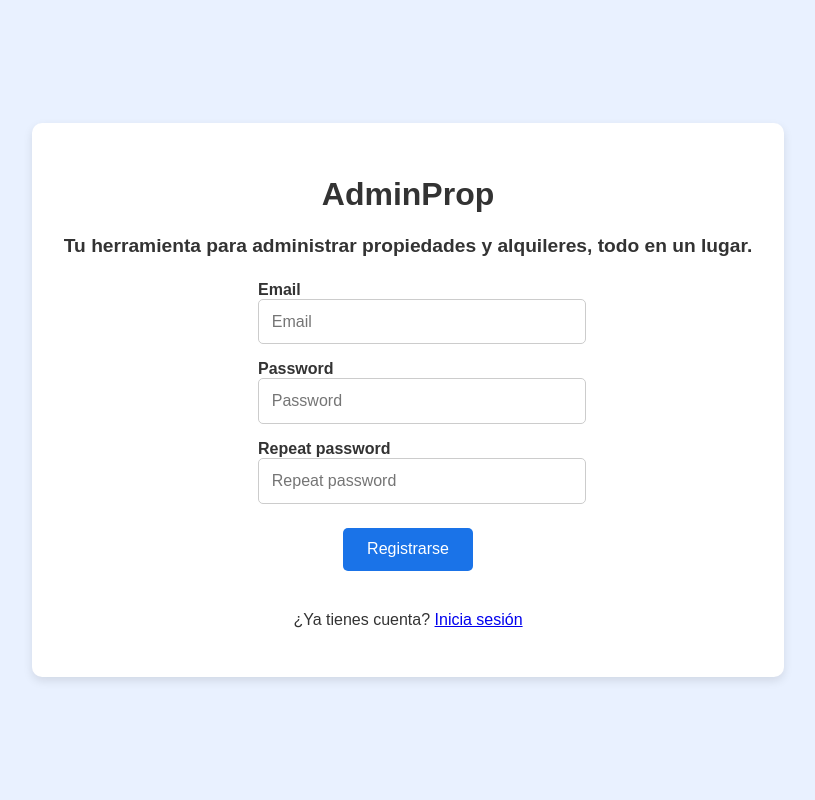
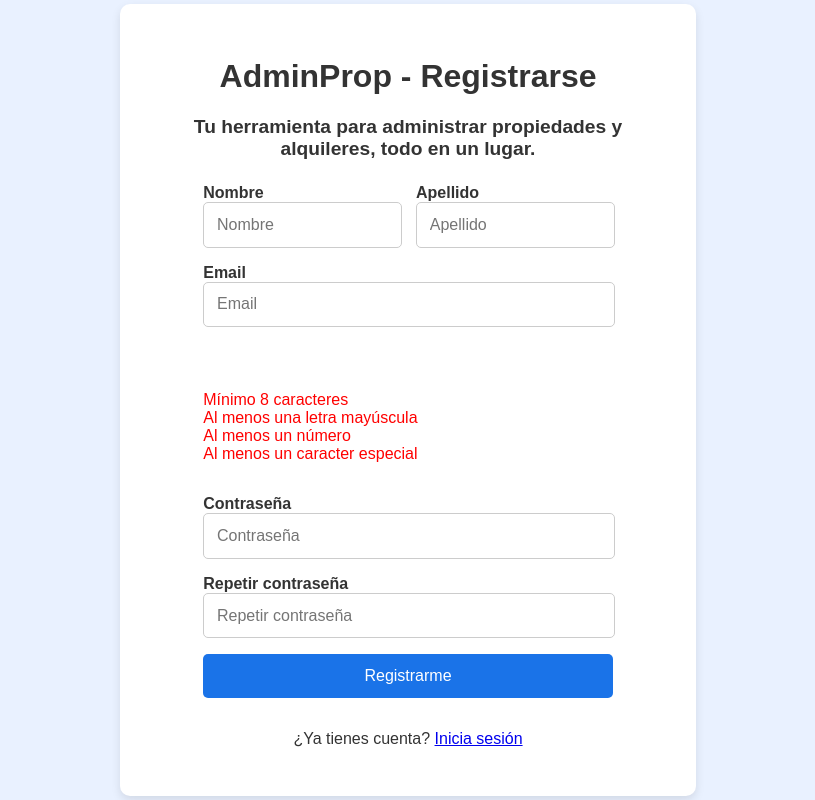
Before and after one commit to germandouce/prototipo-AdminProp, a Flask app: page /register in a window 1280 px wide. Shown: the whole page, without its empty margins (232-1047 px from the left). Run offline with Flask 3, Linux system fonts and the light colour scheme; parts of the project's set-up code (start-up, migrations or seed data) failed here and were passed over.

Commit message:
Register con validación de contraseña, cambios de estilos, cuando se registra (aun no se efectúa el registro) redirecciona a login

```diff
--- a/Frontend/app.py
+++ b/Frontend/app.py
@@ -40,8 +40,17 @@ def login():
 #    DESCOMENTAR ARRIBA Y BORRAR ABAJO PARA EL LOGIN FUNCIONAL
 #    return redirect(url_for("inicio"))
 
-@app.route("/register")
+@app.route("/register", methods=["GET", "POST"])
 def register():
+    if request.method == "POST":
+        email = request.form.get("email")
+        password = request.form.get("password")
+        response = requests.post(f"{API_URL}/login", json={"email": email, "password": password})
+        if response.status_code == 200:
+            return redirect(url_for("login"))
+        else:
+            error_msg = response.json().get("error", "Error desconocido")
+            return render_template("register.html", error=error_msg)
     return render_template("register.html")
 
 @app.route("/clientes")
--- a/Frontend/static/css/style.css
+++ b/Frontend/static/css/style.css
@@ -66,31 +66,43 @@ table th, table td {
     display: flex;
 }
 
-.login-container {
+.auth-form-container {
     text-align: center;
     background: white;
     padding: 2rem;
     border-radius: 10px;
     box-shadow: 0 4px 10px rgba(0,0,0,0.1);
+    width: 40%;
     h2 {
         font-size: 1.2rem;
         overflow: clip;
     }
 }
 
-#login-form {
+#login-form-container {
+    width: 30%;
+}
+
+#login-form, #register-form {
     display: flex;
     flex-direction: column;
     gap: 1rem;
     align-items: center;
 }
 
+.double-input-container {
+    display: flex;
+    flex-direction: row;
+    gap: 1rem;
+    width: 80%;
+    justify-content: space-around;
+}
+
 .input-container {
     display: flex;
     flex-direction: column;
     align-items: flex-start;
-    width: 100%;
-    max-width: 300px;
+    width: 80%;
 }
 
 input {
@@ -98,7 +110,7 @@ input {
     border: 1px solid #ccc;
     border-radius: 5px;
     font-size: 1rem;
-    width: 100%;
+    width: calc(100% - 1.6rem);
 }
 
 label { font-weight: bold; }
@@ -109,12 +121,11 @@ label { font-weight: bold; }
 }
 
 #submit-btn {
-    padding: 0.8rem 1.5rem;
-    margin: 0.5rem;
     border: none;
     border-radius: 5px;
     font-size: 1rem;
     cursor: pointer;
+    width: 100%;
 }
 
 button {
--- /dev/null
+++ b/Frontend/static/js/register-validation.js
@@ -0,0 +1,108 @@
+// Reglas de validación
+const rules = [
+    {
+        test: pwd => pwd.length >= 8,
+        message: 'Mínimo 8 caracteres'
+    },
+    {
+        test: pwd => /[A-Z]/.test(pwd),
+        message: 'Al menos una letra mayúscula'
+    },
+    {
+        test: pwd => /\d/.test(pwd),
+        message: 'Al menos un número'
+    },
+    {
+        test: pwd => /[^A-Za-z0-9]/.test(pwd),
+        message: 'Al menos un caracter especial'
+    }
+];
+
+const passwordInput = document.getElementById('password-input');
+const repeatPasswordInput = document.getElementById('repeat-password-input');
+const passwordContainer = document.getElementById('password-input-container');
+
+// Crear contenedor de mensajes si no existe
+let validationList = document.getElementById('password-validation-list');
+if (!validationList) {
+    validationList = document.createElement('ul');
+    validationList.id = 'password-validation-list';
+    validationList.style.listStyle = 'none';
+    validationList.style.padding = '0';
+    validationList.style.width = '80%';
+    validationList.style.textAlign = 'start';
+    passwordContainer.parentNode.insertBefore(validationList, passwordContainer);
+    // Crear los items
+    rules.forEach((rule, i) => {
+        const li = document.createElement('li');
+        li.id = 'rule-' + i;
+        li.textContent = rule.message;
+        li.style.color = 'red';
+        validationList.appendChild(li);
+    });
+}
+
+// Validación en tiempo real de la contraseña
+passwordInput.addEventListener('input', function() {
+    const pwd = passwordInput.value;
+    rules.forEach((rule, i) => {
+        const li = document.getElementById('rule-' + i);
+        if (rule.test(pwd)) {
+            li.style.color = 'green';
+        } else {
+            li.style.color = 'red';
+        }
+    });
+    // También actualiza la coincidencia de contraseñas si ya hay valor en repetir
+    checkPasswordMatch();
+});
+
+// Validación en tiempo real de coincidencia de contraseñas
+repeatPasswordInput.addEventListener('input', checkPasswordMatch);
+passwordInput.addEventListener('input', checkPasswordMatch);
+
+function checkPasswordMatch() {
+    const password = passwordInput.value;
+    const repeatPassword = repeatPasswordInput.value;
+    let msg = document.getElementById('password-match-message');
+    if (!msg) {
+        msg = document.createElement('p');
+        msg.id = 'password-match-message';
+        msg.style.color = 'red';
+        repeatPasswordInput.parentNode.appendChild(msg);
+    }
+    if (repeatPassword && password !== repeatPassword) {
+        msg.textContent = 'Las contraseñas no coinciden.';
+        msg.style.color = 'red';
+    } else if (repeatPassword && password === repeatPassword) {
+        msg.textContent = 'Las contraseñas coinciden.';
+        msg.style.color = 'green';
+    } else {
+        msg.textContent = '';
+    }
+}
+
+// Validación al enviar el formulario
+const registerForm = document.getElementById('register-form');
+registerForm.addEventListener('submit', function(event) {
+    const pwd = passwordInput.value;
+    const repeatPwd = repeatPasswordInput.value;
+    let valid = true;
+
+    // Verifica todas las reglas
+    rules.forEach((rule, i) => {
+        if (!rule.test(pwd)) {
+            valid = false;
+        }
+    });
+
+    // Verifica coincidencia de contraseñas
+    if (pwd !== repeatPwd) {
+        valid = false;
+    }
+
+    if (!valid) {
+        event.preventDefault();
+        alert('La contraseña no cumple los requisitos o las contraseñas no coinciden.');
+    }
+});
--- a/Frontend/templates/register.html
+++ b/Frontend/templates/register.html
@@ -4,32 +4,50 @@
     <meta charset="UTF-8">
     <title>Title</title>
     <link rel="stylesheet" href="{{ url_for('static', filename='css/style.css') }}">
+    <link rel="stylesheet" href="../static/css/style.css">
     <link href="https://fonts.googleapis.com/icon?family=Material+Icons" rel="stylesheet">
 </head>
 <body>
 <div id="login-screen" class="login-screen active">
-    <div class="login-container">
-        <h1>AdminProp</h1>
+    <div class="auth-form-container">
+        <h1>AdminProp - Registrarse</h1>
         <h2>Tu herramienta para administrar propiedades y alquileres, todo en un lugar.</h2>
         <div class="buttons">
-            <form id="login-form">
+            <form id="register-form" class="auth-form" method="POST" action="{{ url_for('register') }}">
+                {% if error %}
+                    <p class="error-message" style="color: red;">{{ error }}</p>
+                {% endif %}
+                <div id="name-surname-input-container" class="double-input-container">
+                    <div id="name-input-container" class="input-container">
+                        <label for="name-input">Nombre</label>
+                        <input id="name-input" type="text" placeholder="Nombre" required>
+                    </div>
+                    <div id="surname-input-container" class="input-container">
+                        <label for="surname-input">Apellido</label>
+                        <input id="surname-input" type="text" placeholder="Apellido" required>
+                    </div>
+                </div>
                 <div id="email-input-container" class="input-container">
                     <label for="email-input">Email</label>
-                    <input id="email-input" type="email" placeholder="Email">
+                    <input id="email-input" type="email" placeholder="Email" required>
+                    <p class="password-match-message" style="color: red;"></p>
                 </div>
                 <div id="password-input-container" class="input-container">
-                    <label for="password-input">Password</label>
-                    <input id="password-input" type="password" placeholder="Password">
+                    <label for="password-input">Contraseña</label>
+                    <input id="password-input" type="password" placeholder="Contraseña" required>
                 </div>
                 <div id="repeat-password-input-container" class="input-container">
-                    <label for="repeat-password-input">Repeat password</label>
-                    <input id="repeat-password-input" type="password" placeholder="Repeat password">
+                    <label for="repeat-password-input">Repetir contraseña</label>
+                    <input id="repeat-password-input" type="password" placeholder="Repetir contraseña" required>
                 </div>
-                <a href="dashboard.html"><button class="btn-primary">Registrarse</button></a>
+                <div class="input-container">
+                    <input type="submit" id="submit-btn" value="Registrarme" class="btn-primary">
+                </div>
                 <p class="message">¿Ya tienes cuenta? <a href="{{ url_for('login') }}">Inicia sesión</a></p>
             </form>
         </div>
     </div>
 </div>
+<script src="{{ url_for('static', filename='js/register-validation.js') }}"></script>
 </body>
 </html>
```
Also changed, not shown: Frontend/templates/login.html (+10 -7 lines), css/style.css (+8 -0 lines).
